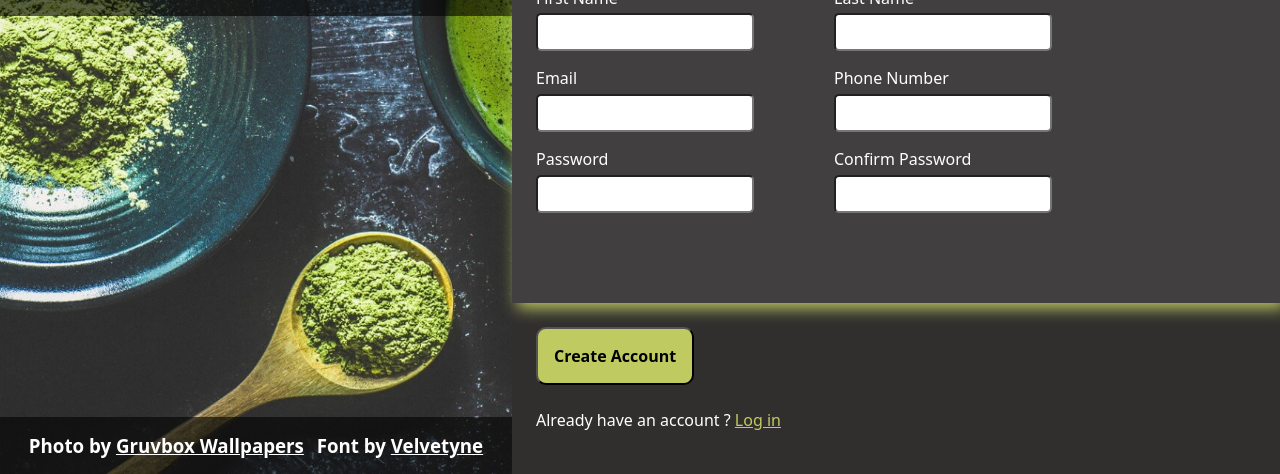
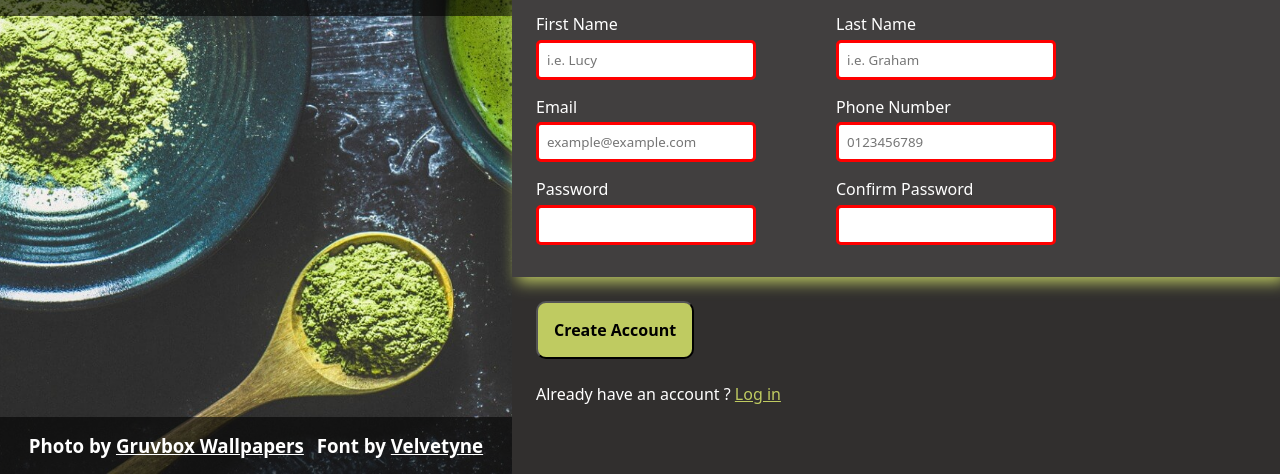
Before and after one commit to itsmogee/sign-up-form, a plain HTML site: page index.html in a window 1280 px wide. Shown: the part 326-800 px from the top of the page. Drawn offline with Linux system fonts and the light colour scheme.

Commit message:
updated : UI
styled the forms to have color border for different pseudo states\
button connected externally outside form with the formid property

```diff
--- a/css/style.css
+++ b/css/style.css
@@ -113,12 +113,12 @@ body {
 }
 
 .form-fields {
-  flex: 1 1 auto;
+  /*flex: 0;.5 1 auto;*/
   color: white;
   background-color: #413f3f;
   padding-left: 1.5rem;
-  padding-bottom: 2rem;
   filter: drop-shadow(5px 5px 8px #bfcb61);
+  padding-bottom: 1rem;
 
   label {
     margin-bottom: 0.3rem;
@@ -127,6 +127,20 @@ body {
   input {
     padding: 0.5rem;
     border-radius: 5px;
+    border: 3px solid #000;
+  }
+
+  input:invalid {
+    border-color: red;
+  }
+
+  input:valid {
+    border-color: green;
+  }
+
+  input:focus {
+    border-color: blue;
+    outline: none;
   }
 }
 
--- a/index.html
+++ b/index.html
@@ -40,28 +40,55 @@
           <h2>Let's do this!</h2>
         </div>
         <div class="Forms">
-          <form action="#" method="post">
+          <form id="myForm" action="#" method="get">
             <div class="left-form">
               <label for="firstName">First Name </label>
-              <input type="text" id="firstName" />
+              <input
+                type="text"
+                id="firstName"
+                placeholder="i.e. Lucy"
+                required
+                minlength="2"
+                maxlength="15"
+              />
               <label for="email">Email </label>
-              <input type="text" id="email" />
+              <input
+                type="email"
+                id="email"
+                placeholder="example@example.com"
+                required
+              />
               <label for="password">Password </label>
-              <input type="text" id="password" />
+              <input type="text" id="password" required minlength="8" />
             </div>
             <div class="right-form">
               <label for="lastName">Last Name </label>
-              <input type="text" id="lastName" />
+              <input
+                type="text"
+                id="lastName"
+                placeholder="i.e. Graham"
+                minlength="2"
+                maxlength="15"
+                required
+              />
               <label for="phone_number">Phone Number </label>
-              <input type="text" id="phone_number" />
+              <input
+                type="text"
+                id="phone_number"
+                pattern="(\d{10}?)"
+                title="Please enter a valid phone number, example: 0123456789"
+                placeholder="0123456789"
+                required
+                maxlength="10"
+              />
               <label for="confirm_password">Confirm Password </label>
-              <input type="text" id="confirm_password" />
+              <input type="text" id="confirm_password" required />
             </div>
           </form>
         </div>
       </div>
       <div class="buttons">
-        <button>Create Account</button>
+        <button type="submit" form="myForm">Create Account</button>
         <p>Already have an account ? <a href="#">Log in</a></p>
       </div>
     </div>
```
